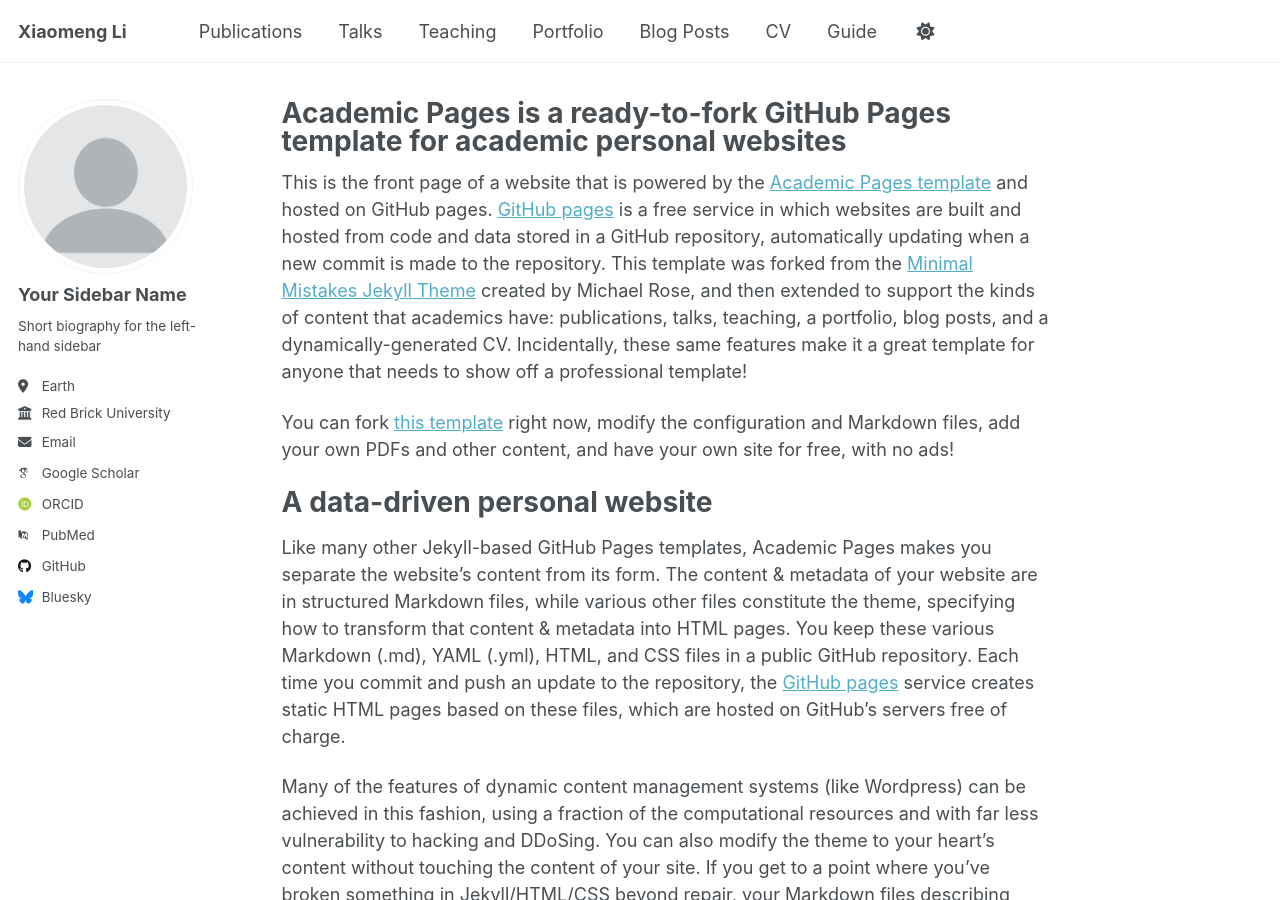
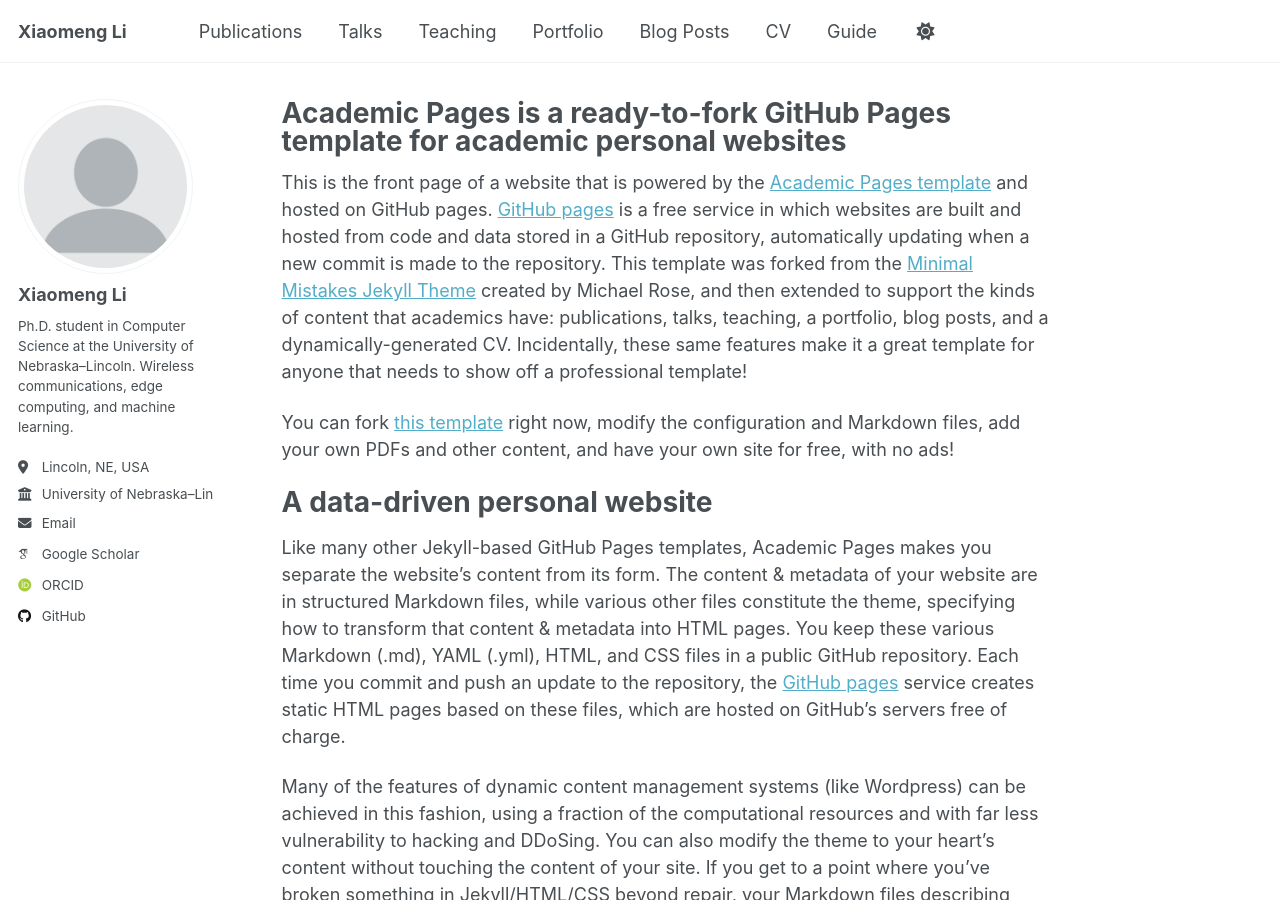
Before and after one commit to Li-Mountain/Li-Mountain.github.io, a Jekyll site: the page built from _pages/about.md, in a window 1280 px wide and 900 px high. Built offline with Jekyll 4.4.1, drawn with Linux system fonts in a browser that asks for light colours; some web fonts are replaced; a script that is not in the unit is left out.

Commit message:
Update personal details and repository in _config.yml
Updated personal information and repository details in the configuration file.

```diff
--- a/_config.yml
+++ b/_config.yml
@@ -16,7 +16,7 @@ description              : &description "Ph.D. student in Computer Science, Univ
 url                      : https://Li-Mountain.github.io # The base hostname & protocol for your site e.g. "https://[your GitHub username].github.io",
                                                            # or if you already have some other page hosted on Github then use "https://[your GitHub username].github.io/[Your Repo Name]"
 baseurl                  : "" # the subpath of your site, e.g. "/blog"
-repository               : "academicpages/academicpages.github.io"
+repository               : "Li-Mountain/Li-Mountain.github.io"
 
 # Site Author - The following control what appear as part of the author content on the side bar.
 #               If a field is blank the icon and link will not appear, otherwise it will be shown.
@@ -24,13 +24,13 @@ repository               : "academicpages/academicpages.github.io"
 author:
   # Biographic information
   avatar           : "profile.png"
-  name             : "Your Sidebar Name"
+  name             : "Xiaomeng Li"
   pronouns         : # example: "she/her"
-  bio              : "Short biography for the left-hand sidebar"
-  location         : "Earth"
-  employer         : "Red Brick University"
+  bio              : "Ph.D. student in Computer Science at the University of Nebraska–Lincoln. Wireless communications, edge computing, and machine learning."
+  location         : "Lincoln, NE, USA"
+  employer         : "University of Nebraska–Lincoln"
   uri              : # URL
-  email            : "none@example.org"
+  email            : "xli88@huskers.unl.edu"
 
   # Academic websites
   academia         : # URL
@@ -40,7 +40,7 @@ author:
   impactstory      : # URL
   orcid            : "https://orcid.org/my-orcid?orcid=0000-0002-3802-7378"
   semantic         : # URL
-  pubmed           : "https://www.ncbi.nlm.nih.gov/pubmed/?term=john+snow"
+  pubmed           :
   researchgate     : # URL
   scopus           : # URL
 
@@ -54,7 +54,7 @@ author:
 
   # Social media
   artstation       : # Username
-  bluesky          : "bsky.app" # Replace this with you Bluesky username
+  bluesky          :  # Replace this with you Bluesky username
   facebook         : # Username
   flickr           : # Username
   foursquare       : # Username
```
